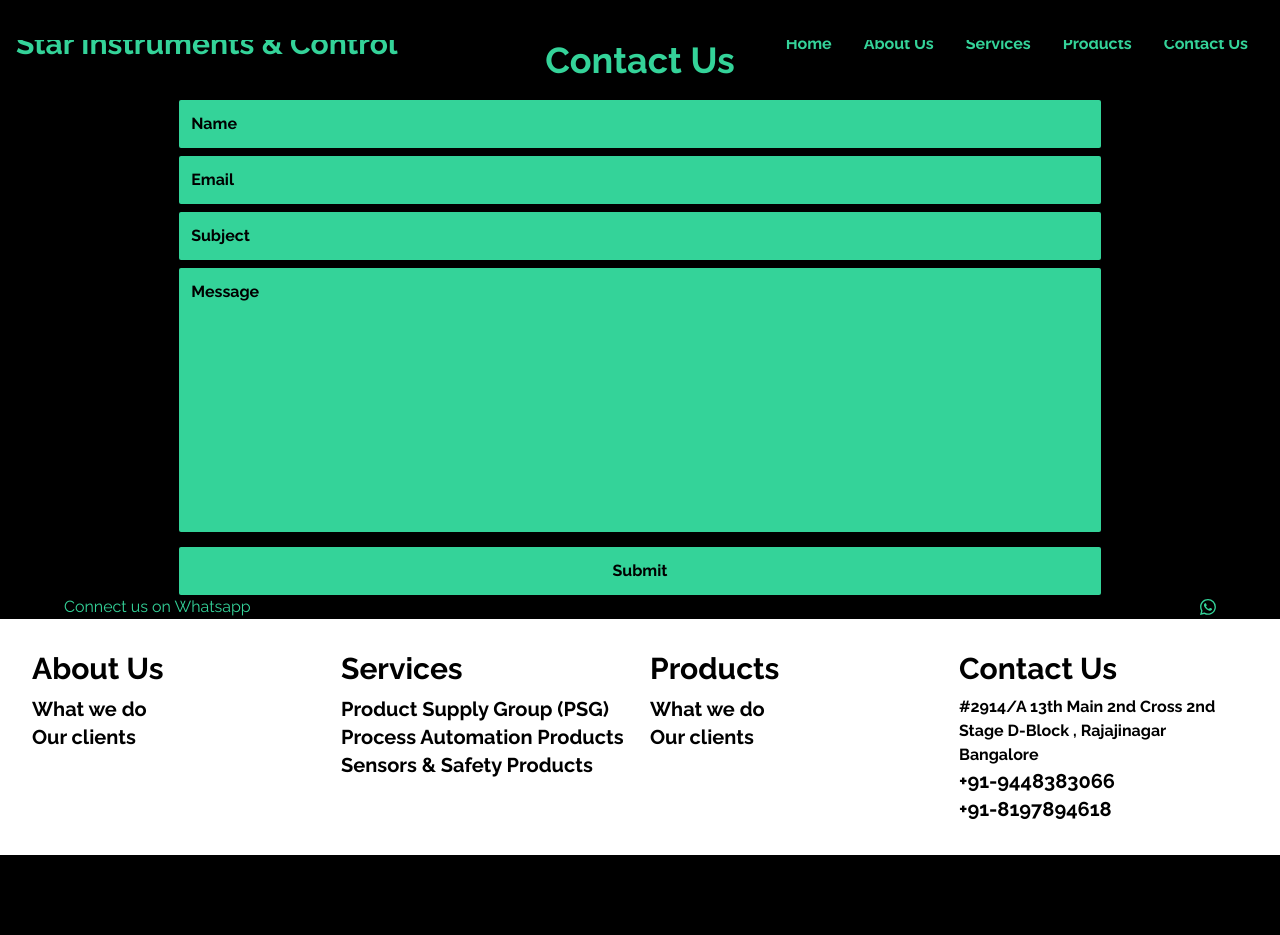
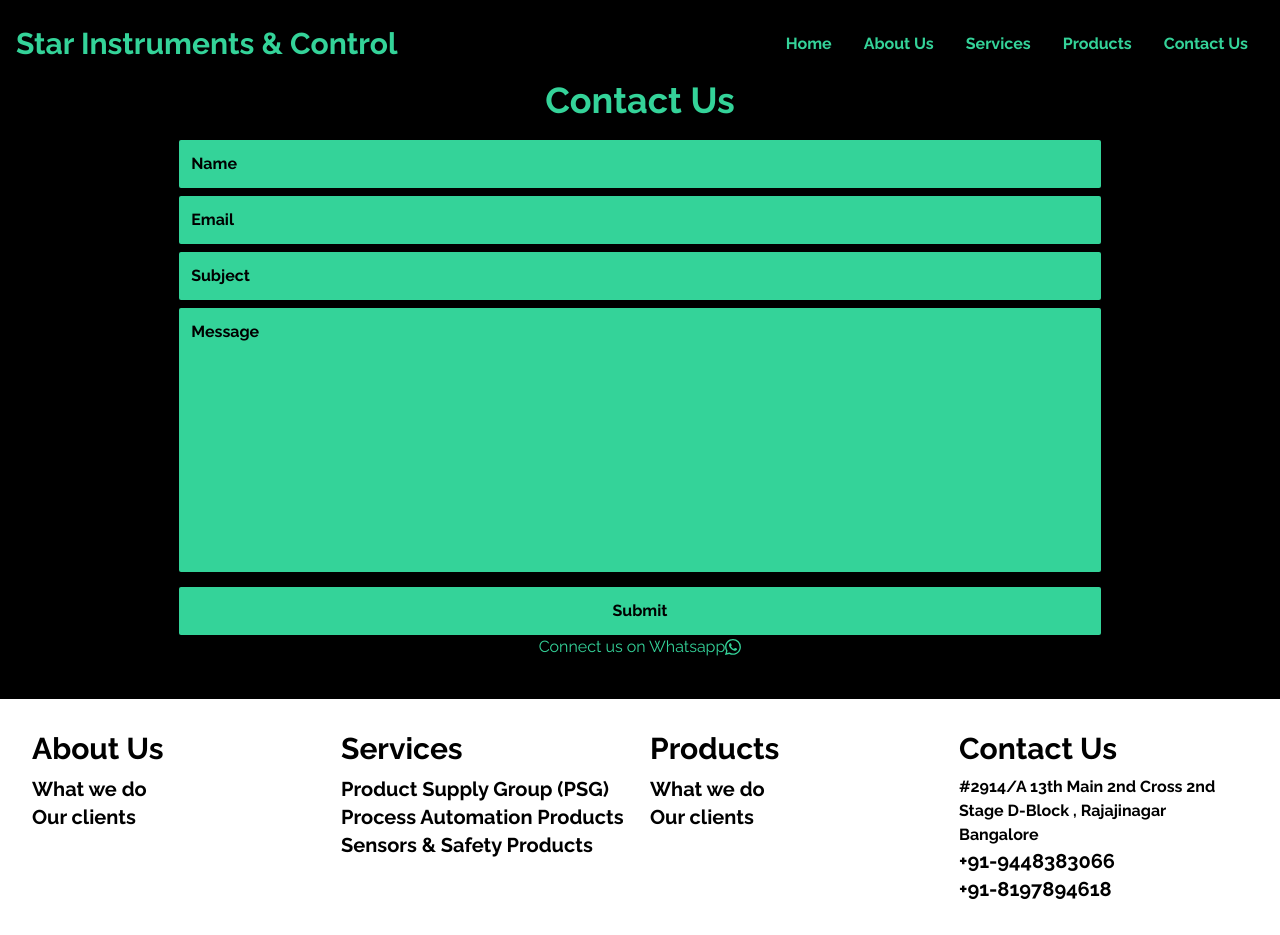
Before and after one commit to DhanrajCoding97/sIc-tailwind-next-live, a Next.js app: page /sic/contact in a window 1280 px wide. Before the commit the page ends 855 px from the top, so only its background shows below. Built offline with nearby package versions, Linux system fonts and the light colour scheme.

Commit message:
refactored code added layout component and fixed contact margin padding

```diff
--- a/components/Contact.jsx
+++ b/components/Contact.jsx
@@ -61,7 +61,7 @@ const ContactForm = () => {
           Submit
         </button>
       </form>
-      <motion.span className="flex items-center justify-between">
+      <motion.span className="flex items-center justify-center">
         <h2>Connect us on Whatsapp</h2>
         <a href="https://wa.me/918454994241">
           <BsWhatsapp />
--- /dev/null
+++ b/components/Layout.jsx
@@ -0,0 +1,19 @@
+import React from "react";
+import { useRouter } from "next/router";
+import Navbar from "./Navbar";
+import Footer from "./Footer";
+
+const Layout = ({ children }) => {
+
+  return (
+    <div id="content"
+    >
+
+      <Navbar />
+      {children}
+      <Footer />
+    </div>
+  );
+};
+
+export default Layout;
--- a/components/Navbar.jsx
+++ b/components/Navbar.jsx
@@ -34,7 +34,7 @@ const Navbar = () => {
   return (
     <div
       style={{ backgroundColor: `${color}` }}
-      className="fixed left-0 top-0 w-full z-10 ease-in duration-300"
+      className="fixed top-0 w-full z-10 ease-in duration-300"
     >
       <div className="m-auto flex justify-between items-center p-4">
         <div className="flex" onClick={toggleHome}>
--- a/pages/_app.js
+++ b/pages/_app.js
@@ -1,9 +1,9 @@
 import Head from "next/head";
-import Navbar from "../components/Navbar";
-import Footer from "../components/Footer";
+
 import { useRouter } from "next/router";
 import { AnimatePresence, motion } from "framer-motion";
 import "../styles/globals.css";
+import Layout from "../components/Layout";
 
 function MyApp({ Component, pageProps }) {
   const router = useRouter();
@@ -12,7 +12,7 @@ function MyApp({ Component, pageProps }) {
       <Head>
         <title>Star Instruments & Control</title>
       </Head>
-      <div>
+      <Layout>
         <AnimatePresence mode="wait">
           <motion.div
             key={router.route}
@@ -36,12 +36,10 @@ function MyApp({ Component, pageProps }) {
               },
             }}
           >
-            <Navbar />
             <Component {...pageProps} />
-            <Footer />
           </motion.div>
         </AnimatePresence>
-      </div>
+      </Layout>
     </>
   );
 }
--- a/pages/sic/contact.js
+++ b/pages/sic/contact.js
@@ -11,7 +11,7 @@ const Contact = () => {
       transition={{
         duration: 0.75,
       }}
-      className="mx-[5%] max-w-[1240px] m-auto mt-10"
+      className="mx-[5%] max-w-[1240px] m-auto pt-10 my-10"
     >
       <h1 className="text-2xl md:text-4xl font-bold text-center pb-5">
         Contact Us
```
